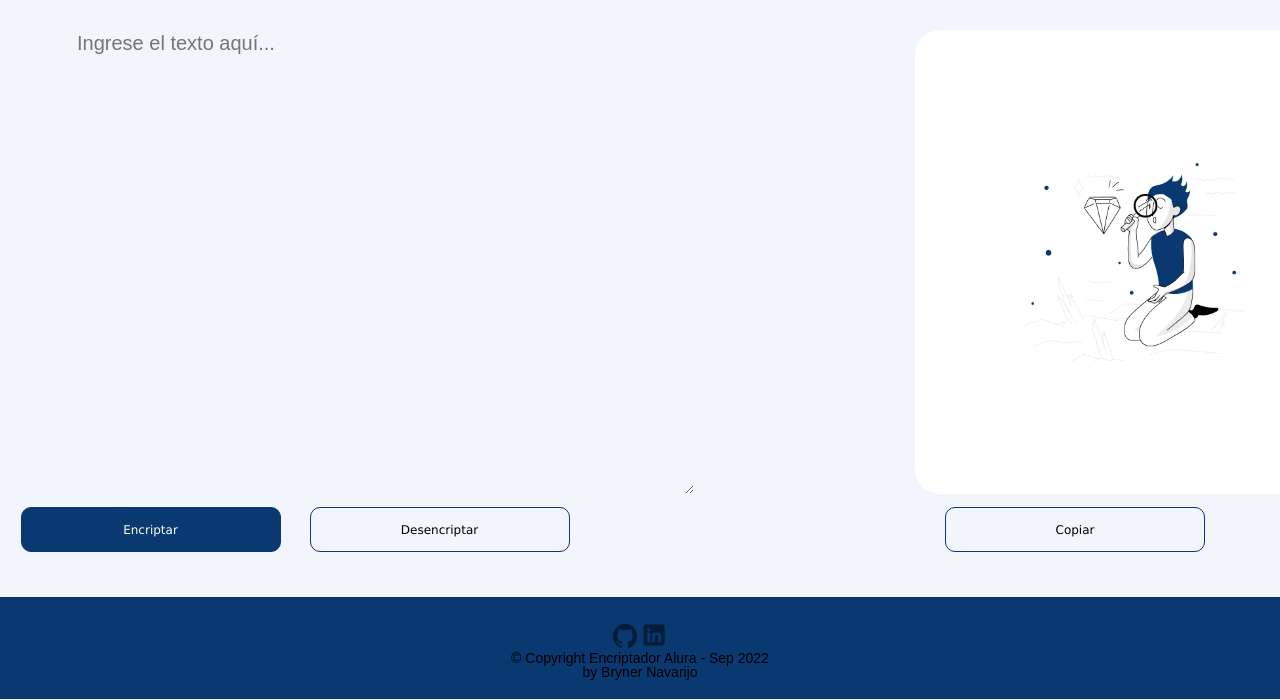
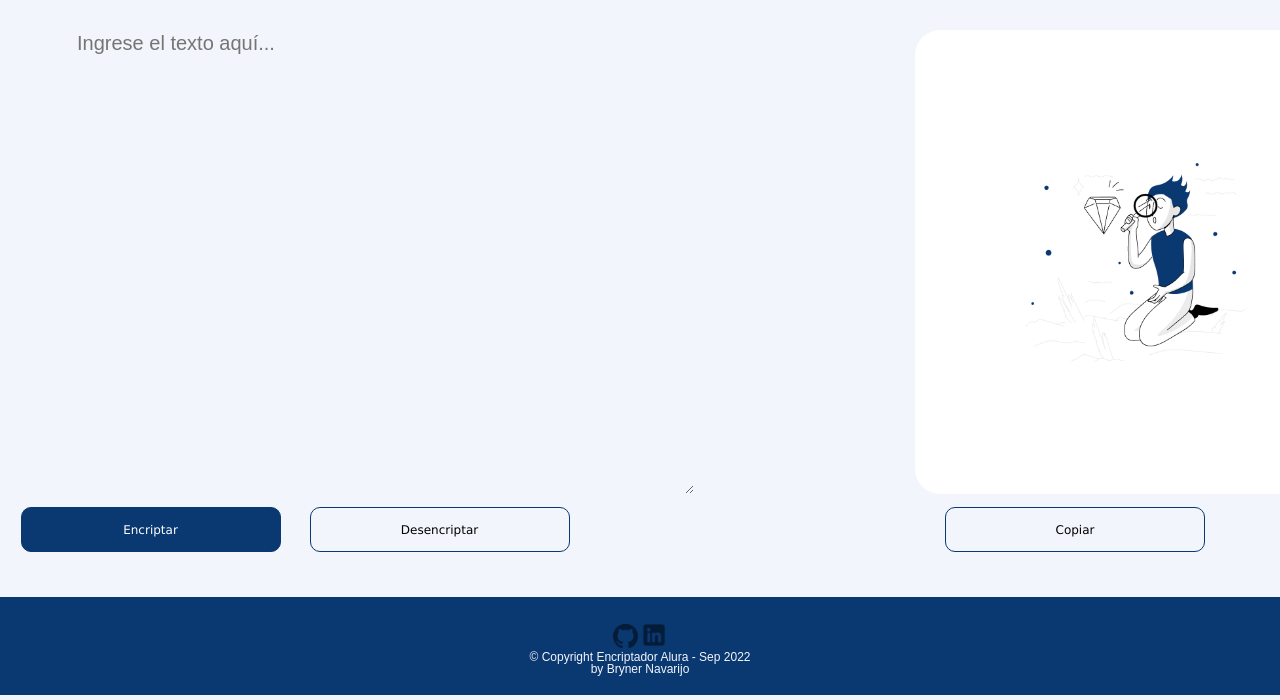
Before and after one commit to BrynerN/challenge_one_oracle_alura_encriptador, a plain HTML site: page index.html in a window 1280 px wide. Shown: the part 100-800 px from the top of the page. Drawn offline with Linux system fonts and the light colour scheme.

Commit message:
actualizacion de footer, color texto y tamaño

```diff
--- a/style.css
+++ b/style.css
@@ -92,7 +92,7 @@ footer {
     background-color: #0A3871;
     font-family: sans-serif;
 
-    font-size: 14px;
+    font-size: 12px;
     padding-bottom: 20px;
 }
 
@@ -117,15 +117,20 @@ footer {
 
 footer div {
 padding-bottom: 1px;
+
+}
+
+p {
+    color:#F3F5FC;
+
 }
 
 a {
+    color:#F3F5FC;
+    text-decoration: none;
+}
 
 
-    color: black;
-
-    text-decoration: none;
-}
 
 a:hover {
     text-decoration: underline;
```
